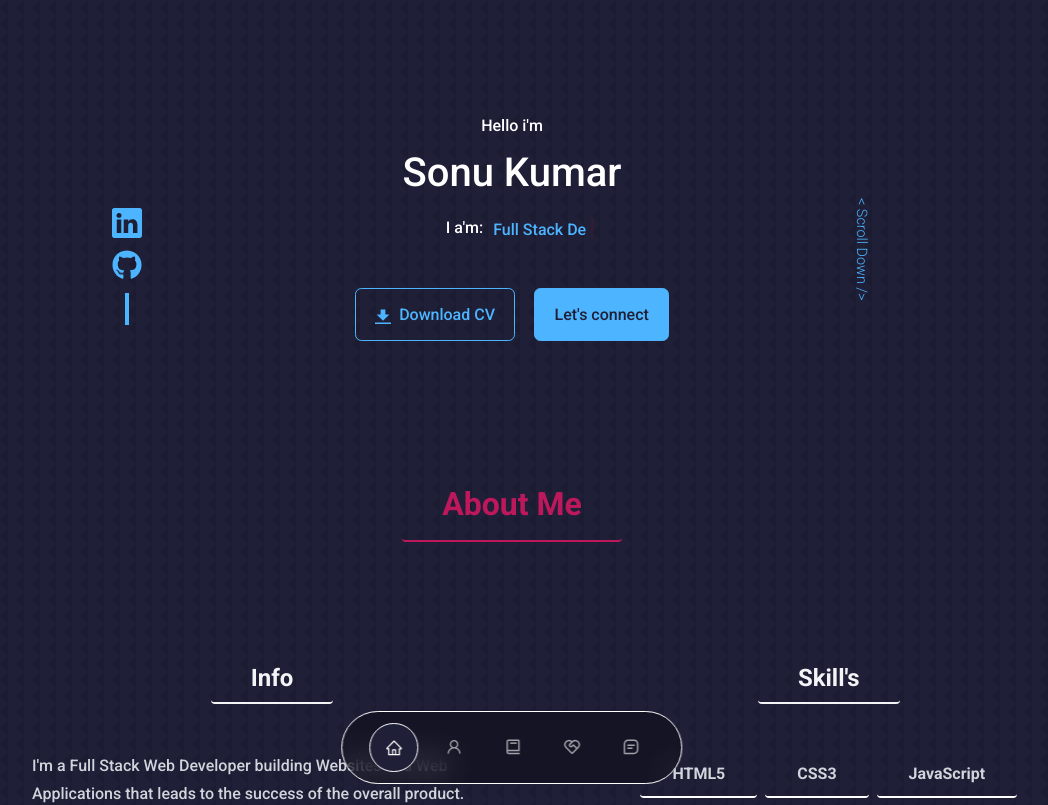
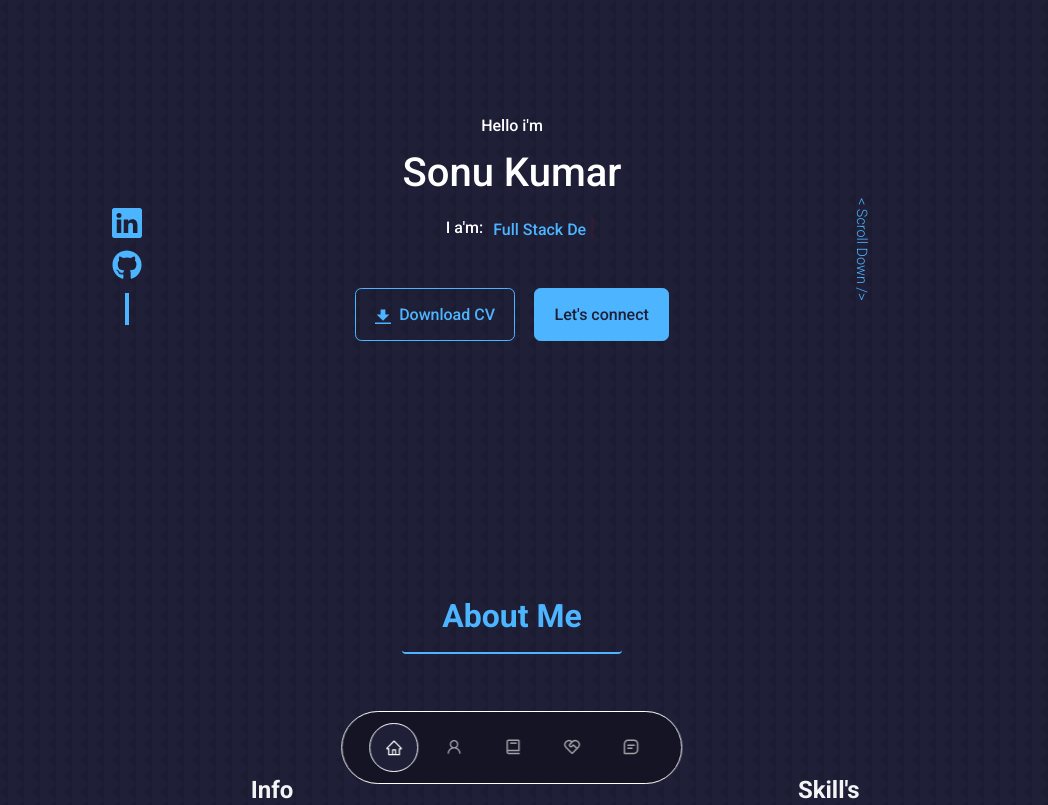
Before and after one commit to Sonu8544/sonukumar, a React (Create React App) app: page / in a window 1280 px wide. Shown: the top 805 px of the page, without its empty margins (128-1176 px from the left). Built offline with nearby package versions, Linux system fonts and the light colour scheme.

Commit message:
fix contact us page

```diff
--- a/src/components/intro/Intro.jsx
+++ b/src/components/intro/Intro.jsx
@@ -25,8 +25,8 @@ const Intro = () => {
 
   return (
     <section id="about">
-      <div className="flex justify-center md:mb-20">
-        <button class="bg-transparent text-pink-700 text-[2rem] font-semibold hover:text-pink-600 py-2 px-10 border-b-2 border-solid border-pink-700 rounded">
+      <div className="flex justify-center md:mb-20 md:mt-[15rem]">
+        <button class="bg-transparent md:text-[#4DB5FF]  text-gray-200 text-[2rem] font-semibold hover:text-pink-600 py-2 px-10 border-b-2 border-solid border-[#4DB5FF] rounded">
           About Me
         </button>
       </div>
```
